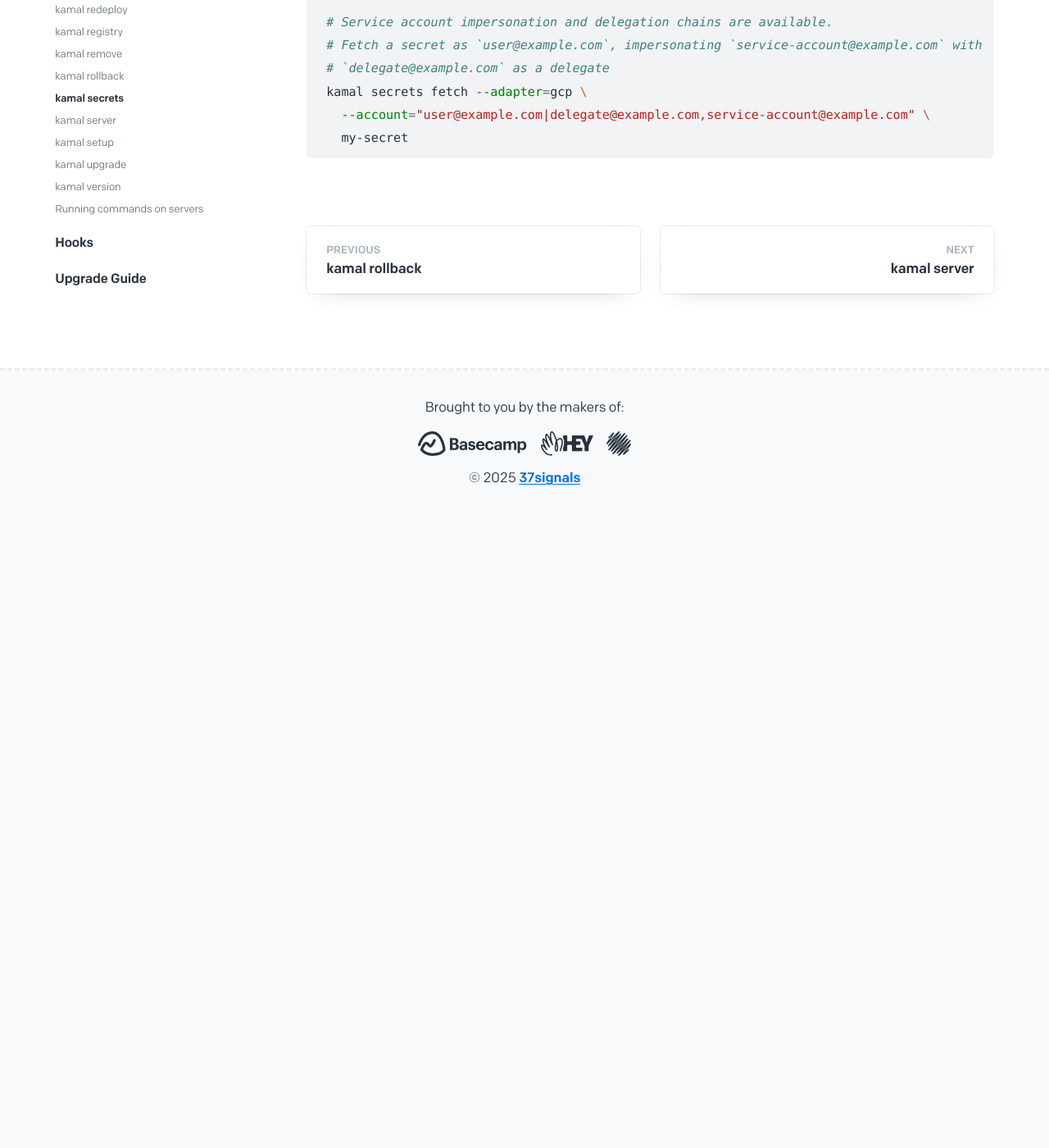
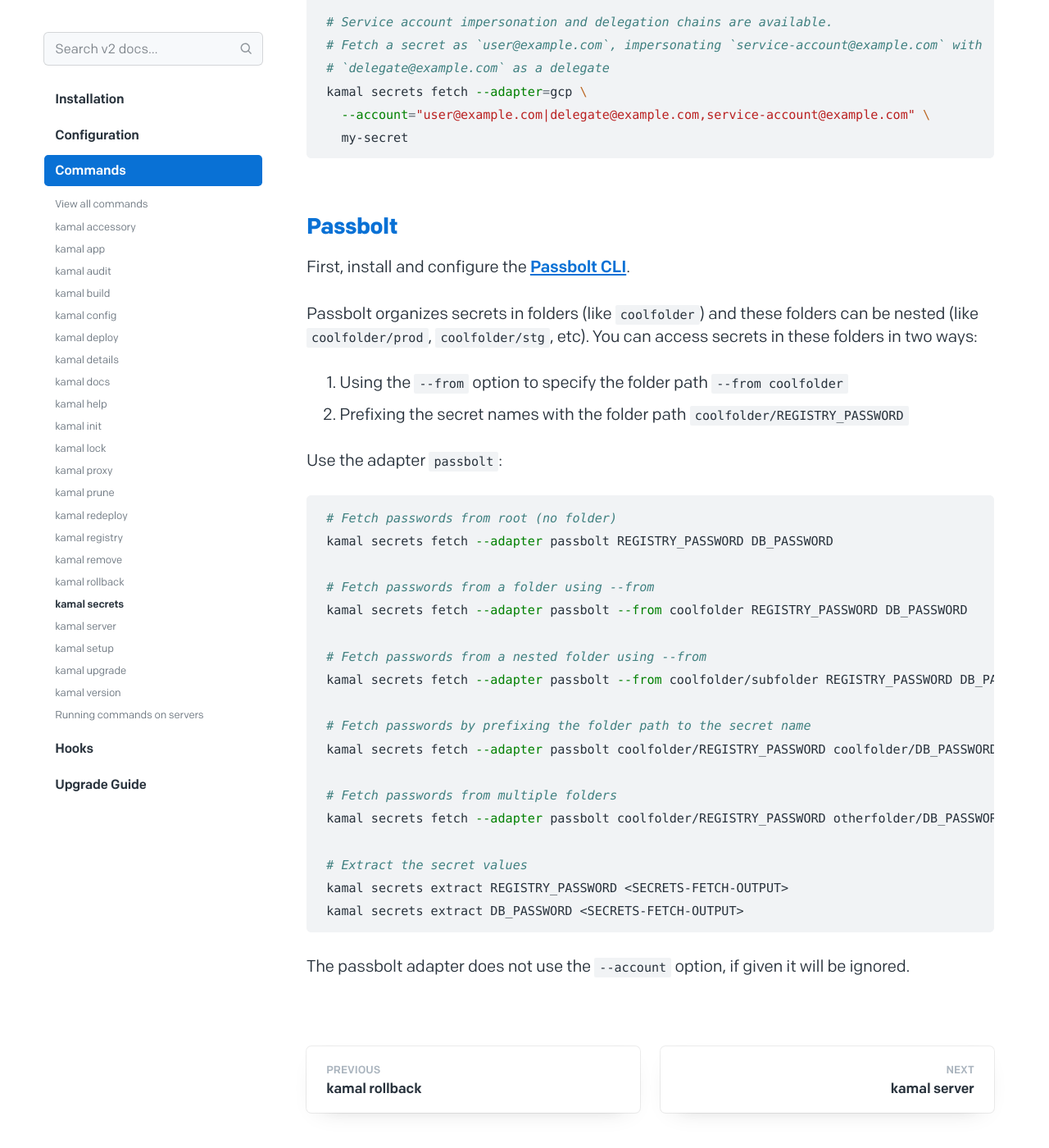
Before and after one commit to basecamp/kamal-site, a Jekyll site: the page built from docs/commands/secrets.md, in a window 1280 px wide and 1400 px high, scrolled down 6100 px. Shown: the whole window at 82% size. Built offline with Jekyll 4.4.1, drawn with Linux system fonts in a browser that asks for light colours; before the commit the page ends 6730 px from its top, so only the background shows below that.

Commit message:
docs: add Passbolt CLI usage instructions

````diff
--- a/docs/commands/secrets.md
+++ b/docs/commands/secrets.md
@@ -213,3 +213,37 @@ kamal secrets fetch --adapter=gcp \
   --account="user@example.com|delegate@example.com,service-account@example.com" \
   my-secret
 ```
+
+## Passbolt
+
+First, install and configure the [Passbolt CLI](https://github.com/passbolt/go-passbolt-cli).
+
+Passbolt organizes secrets in folders (like `coolfolder`) and these folders can be nested (like `coolfolder/prod`, `coolfolder/stg`, etc). You can access secrets in these folders in two ways:
+
+1. Using the `--from` option to specify the folder path `--from coolfolder`
+2. Prefixing the secret names with the folder path `coolfolder/REGISTRY_PASSWORD`
+
+Use the adapter `passbolt`:
+
+```bash
+# Fetch passwords from root (no folder)
+kamal secrets fetch --adapter passbolt REGISTRY_PASSWORD DB_PASSWORD
+
+# Fetch passwords from a folder using --from
+kamal secrets fetch --adapter passbolt --from coolfolder REGISTRY_PASSWORD DB_PASSWORD
+
+# Fetch passwords from a nested folder using --from
+kamal secrets fetch --adapter passbolt --from coolfolder/subfolder REGISTRY_PASSWORD DB_PASSWORD
+
+# Fetch passwords by prefixing the folder path to the secret name
+kamal secrets fetch --adapter passbolt coolfolder/REGISTRY_PASSWORD coolfolder/DB_PASSWORD
+
+# Fetch passwords from multiple folders
+kamal secrets fetch --adapter passbolt coolfolder/REGISTRY_PASSWORD otherfolder/DB_PASSWORD
+
+# Extract the secret values
+kamal secrets extract REGISTRY_PASSWORD <SECRETS-FETCH-OUTPUT>
+kamal secrets extract DB_PASSWORD <SECRETS-FETCH-OUTPUT>
+```
+
+The passbolt adapter does not use the `--account` option, if given it will be ignored.
````
